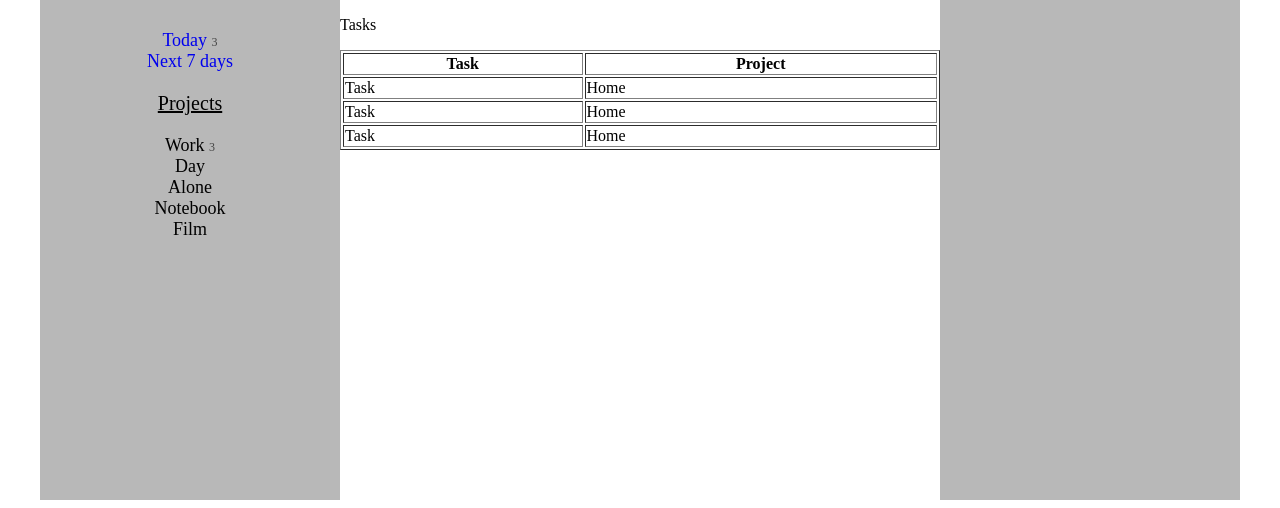
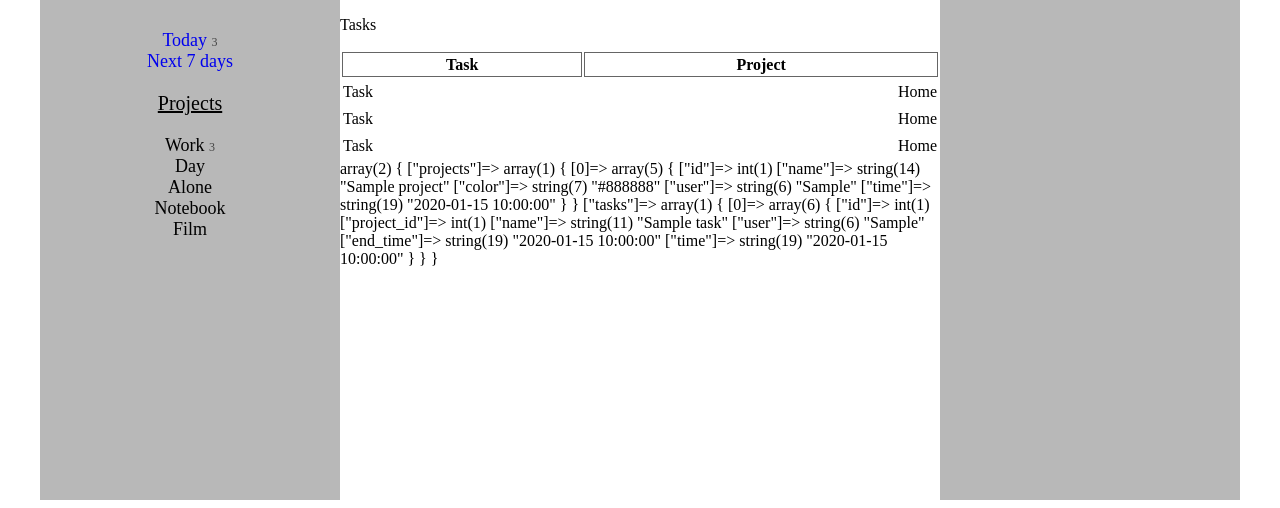
Before and after one commit to kogomar/mvc_todo, a PHP site: page / in a window 1280 px wide. Shown: the part 100-608 px from the top of the page. Run offline with PHP 8.4, Linux system fonts and the light colour scheme; tables that the repository leaves empty or names only in its code hold one stand-in row (values such as "Sample post").

Commit message:
add all controllers and models

```diff
--- a/application/bootstrap.php
+++ b/application/bootstrap.php
@@ -6,6 +6,6 @@ require_once APP.'/core/View.php';
 require_once APP.'/core/Controller.php';
 require_once APP.'/core/Router.php';
 require_once APP.'/core/DB.php';
-
+require_once APP.'/core/Middleware.php';
 $router = new Router();
 $router->run();
--- a/application/controllers/AuthController.php
+++ b/application/controllers/AuthController.php
@@ -1,5 +1,6 @@
 <?php
 
+include_once APP.'/models/AuthModel.php';
 
 class AuthController
 {
--- a/application/controllers/MainController.php
+++ b/application/controllers/MainController.php
@@ -1,11 +1,17 @@
 <?php
 
+include_once APP.'/models/MainModel.php';
 
 class MainController extends Controller
 {
 
     function actionIndex()
     {
-        $this->view->generate('MainView.php');
+        $data = array();
+        $data['projects'] = MainModel::getProjectList();
+        $data['tasks']    = MainModel::getTaskList();
+
+        $this->view->generate('MainView.php', $data);
+
     }
 }
--- a/application/core/DB.php
+++ b/application/core/DB.php
@@ -5,8 +5,8 @@ class DB
 {
     public static function  getConnection(){
         $params = include(APP.'/config/db_params.php');
-
-        $db = new PDO($params['host'], $params['dbname'],  $params['user'], $params['pass']);
+        $dsn = "mysql:host={$params['host']};dbname={$params['dbname']}";
+        $db =  new PDO($dsn, $params['user'], $params['pass']);
         return $db;
     }
 }
--- a/application/core/Middleware.php
+++ b/application/core/Middleware.php
@@ -4,4 +4,20 @@
 class Middleware
 {
 
+    public static function getPost()
+    {
+        if(!empty($_POST)) {
+            $controllerName = $_POST['controller'] . 'Controller';
+            $controllerName = ucfirst($controllerName);
+            $actionName = 'action' . ucfirst($_POST['action']);
+            $controllerFile = APP . '/controllers/' . $controllerName . '.php';
+            if (file_exists($controllerFile)) {
+                include($controllerFile);
+            }
+            $controllerObj = new $controllerName();
+            $controllerObj->$actionName($_POST);
+        }
+    }
 }
+
+        Middleware::getPost();
--- a/application/core/Model.php
+++ b/application/core/Model.php
@@ -3,8 +3,5 @@
 
 class Model
 {
-    public function get_data()
-    {
 
-    }
 }
--- a/application/core/View.php
+++ b/application/core/View.php
@@ -4,8 +4,8 @@
 class View
 {
 
-    function generate($content_view, $data = null)
+    function generate($content_view, $data )
     {
-        include 'application/views/'.$content_view;
+        include APP.'/views/'.$content_view;
     }
 }
--- /dev/null
+++ b/application/models/MainModel.php
@@ -0,0 +1,46 @@
+<?php
+
+
+class MainModel extends Model
+{
+public static function getTaskList()
+{
+    $db = DB::getConnection();
+    $taskList = array();
+    $result = $db->query('SELECT * from tasks');
+    $result ->setFetchMode(PDO::FETCH_ASSOC);
+
+    $i=0;
+    while ($row = $result->fetch()){
+        $taskList[$i]['id'] = $row['id'];
+        $taskList[$i]['project_id'] = $row['project_id'];
+        $taskList[$i]['name'] = $row['name'];
+        $taskList[$i]['user'] = $row['user'];
+        $taskList[$i]['end_time'] = $row['end_time'];
+        $taskList[$i]['time'] = $row['time'];
+        $i++;
+    }
+    return $taskList;
+}
+
+    public static function getProjectList()
+    {
+        $db = DB::getConnection();
+        $projectsList = array();
+        $result = $db->query('SELECT * from projects');
+        $result ->setFetchMode(PDO::FETCH_ASSOC);
+
+        $i=0;
+        while ($row = $result->fetch()){
+            $projectsList[$i]['id'] = $row['id'];
+            $projectsList[$i]['name'] = $row['name'];
+            $projectsList[$i]['color'] = $row['color'];
+            $projectsList[$i]['user'] = $row['user'];
+            $projectsList[$i]['time'] = $row['time'];
+            $i++;
+        }
+        return $projectsList;
+    }
+
+
+}
--- a/application/views/MainView.php
+++ b/application/views/MainView.php
@@ -38,24 +38,26 @@
     <div class="col-middle">
         <div class="tasks">
             <p>Tasks</p>
-            <table border="1" width="100%" >
+            <table  width="100%" >
                 <tr>
                     <th>Task</th>
                     <th>Project</th>
                 </tr>
                 <tr>
                     <td>Task</td>
-                    <td>Home</td>
+                    <td class="second">Home</td>
+
                 </tr>
                 <tr>
                     <td>Task</td>
-                    <td>Home</td>
+                    <td class="second">Home</td>
                 </tr>
                 <tr>
                     <td>Task</td>
-                    <td>Home</td>
+                    <td class="second">Home</td>
                 </tr>
             </table>
+            <?php var_dump($data); ?>
         </div>
     </div>
     <div class="col-right"></div>
--- a/public/css/main.css
+++ b/public/css/main.css
@@ -69,7 +69,16 @@ a{
     color: #474747;
     font-size: 12px;
 }
-
+th{
+    border: 1px solid #656565;
+}
+tr{
+    border-bottom: 1px solid #656565;
+    height: 25px;
+}
+.second{
+    text-align: right;
+}
 .footer{
     height: 35px;
     background-color: rgba(45, 79, 255, 0.71);
```
Also changed, not shown: application/controllers/ProjectController.php (added, +19 -0 lines), application/controllers/TaskController.php (added, +19 -0 lines), application/models/MainMode.php (deleted, +0 -7 lines), application/models/ProjectModel.php (added, +15 -0 lines), application/models/TaskModel.php (added, +15 -0 lines).
